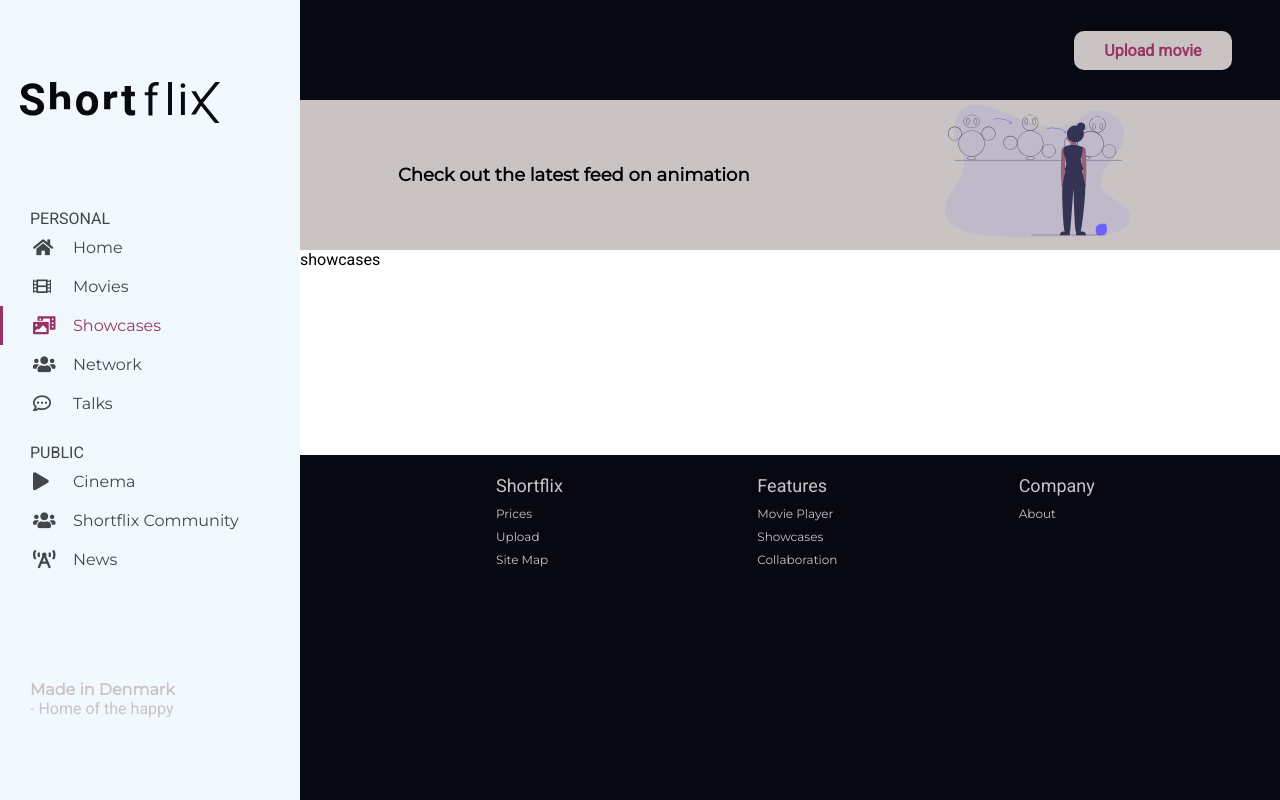
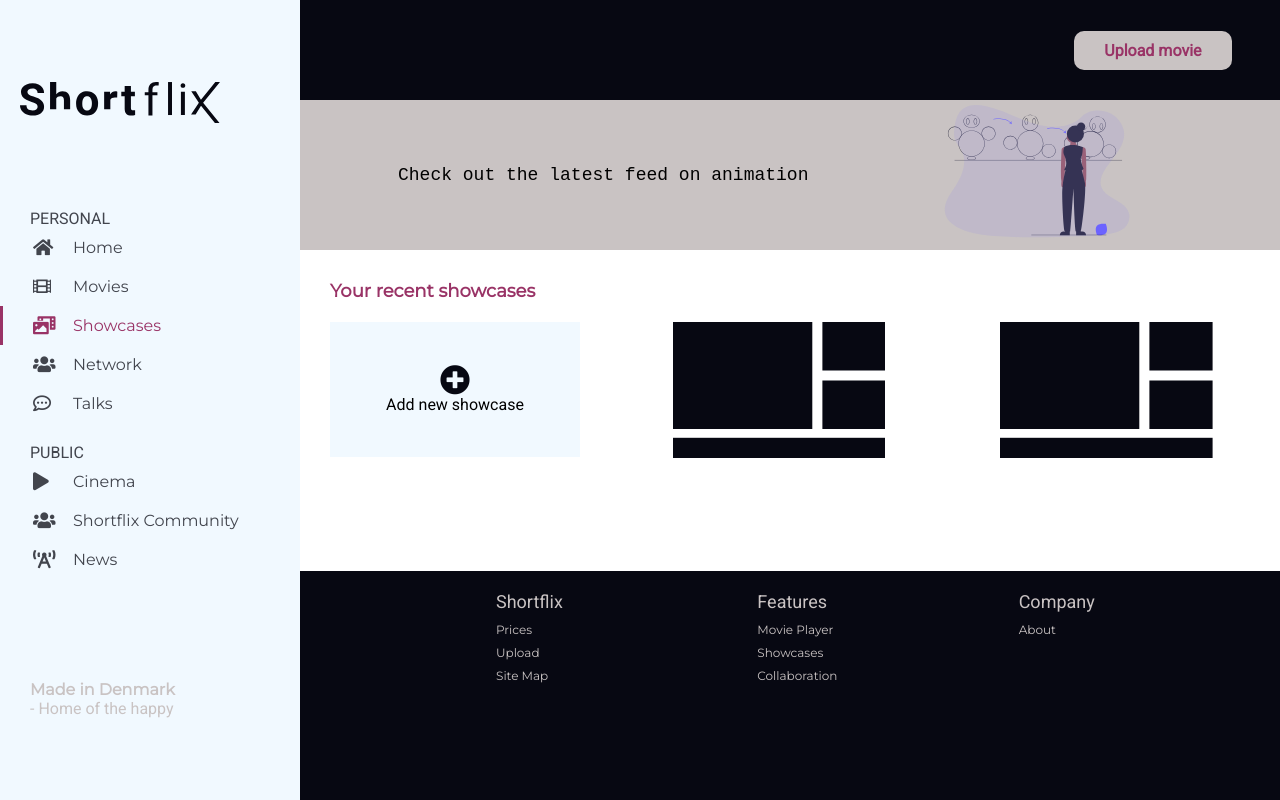
Before and after one commit to F3n-r1r/ShortFlix, a Vue app in the folder client/: page /Dashboard/Showcases in a window 1280 px wide. Built offline with nearby package versions, Linux system fonts and the light colour scheme; no server answers; sample sign-in values are in the browser's storage.

Commit message:
added styling to showcases

```diff
--- a/client/src/Layout/Components/Dashboard/Banner.vue
+++ b/client/src/Layout/Components/Dashboard/Banner.vue
@@ -47,6 +47,9 @@
         &--headline  {
             width: 40%;
             font-size: 16px;
+            font-family: courier-std, monospace;
+            font-style: normal;
+            font-weight: 400;
 
             @include media(min, md) {
                 width: auto;
--- a/client/src/Layout/Views/Dashboard/Showcases.vue
+++ b/client/src/Layout/Views/Dashboard/Showcases.vue
@@ -1,7 +1,34 @@
 <template>
   <div class="view showcases-view">
     <banner class="dashboard__banner" bannerText="Check out the latest feed on animation" bannerImg="/images/animating.svg" />
-    <p>showcases</p>
+
+    <section class="showcases-view__showcase-section">
+        <h2 class="showcase-section__headline">Your recent showcases</h2>
+
+        <div class="showcase-section__row">
+            <!-------------------------------------------------------------------------------------->
+            <!-- ADD SHOWCASE (ONLY MOBILE?)      				             							  -->
+            <!-------------------------------------------------------------------------------------->
+            <div class="row__add-showcase">
+                <i class="add-showcase__icon fas fa-plus-circle"></i>
+                <p class="add-movie__subtext">Add new showcase</p>
+            </div>
+            <div class="row__showcase-template" v-for="i in 2" :key="i">
+              <svg version="1.1" xmlns="http://www.w3.org/2000/svg" xmlns:xlink="http://www.w3.org/1999/xlink" x="0px" y="0px" width="212.6px"
+                height="136.3px" viewBox="0 0 212.6 136.3" style="enable-background:new 0 0 212.6 136.3;" xml:space="preserve">
+              <g>
+                <rect class="st0" width="139.3" height="107"/>
+                <rect y="115.8" class="st0" width="212.6" height="20.5"/>
+                <rect x="149.4" class="st0" width="63.2" height="48.5"/>
+                <rect x="149.4" y="58.5" class="st0" width="63.2" height="48.5"/>
+              </g>
+              </svg>
+
+
+
+            </div>
+        </div>
+        </section>
   </div>
 </template>
 
@@ -20,6 +47,56 @@
 
 
 <style lang="scss">
+.showcases-view {
+  .showcases-view__showcase-section {
+        grid-row: 3;
+        // padding: 20px 20px;
+        margin: 30px 30px;
+
+        .showcase-section__headline {
+            color: getColor($accents, primary);
+            font-size: 18px;
+            margin-bottom: 20px;
+        }
+
+        .showcase-section__row {
+            @include flexRow(null, space-between);
+
+            .row__add-showcase {
+                display: none;
+                width: 250px;
+                height: 135px;
+                margin-right: 15px;
+                background-color: getColor($lightTheme, primary);
+                cursor: pointer;
+
+                @include media(min, xs) {
+                    @include flexColumn(center, center);
+                    padding: 40px 0;
+                }
+
+                &:hover > .add-showcase__icon {
+                    transform: scale(1.3);
+                    color: getColor($accents, tertiary);
+                }
+
+                .add-showcase__icon {
+                    font-size: 30px;
+                    transition: transform .5s ease, color .5s ease;
+                    color: getColor($lightTheme, tertiary);
+                }
+            }
+
+            .row__showcase-template {
+                width: 250px;
+                height: 150px;
+                svg {
+                  fill: getColor($lightTheme, tertiary);
+                }
+            }
+        }
+    }
+}
 
 
 </style>
```
